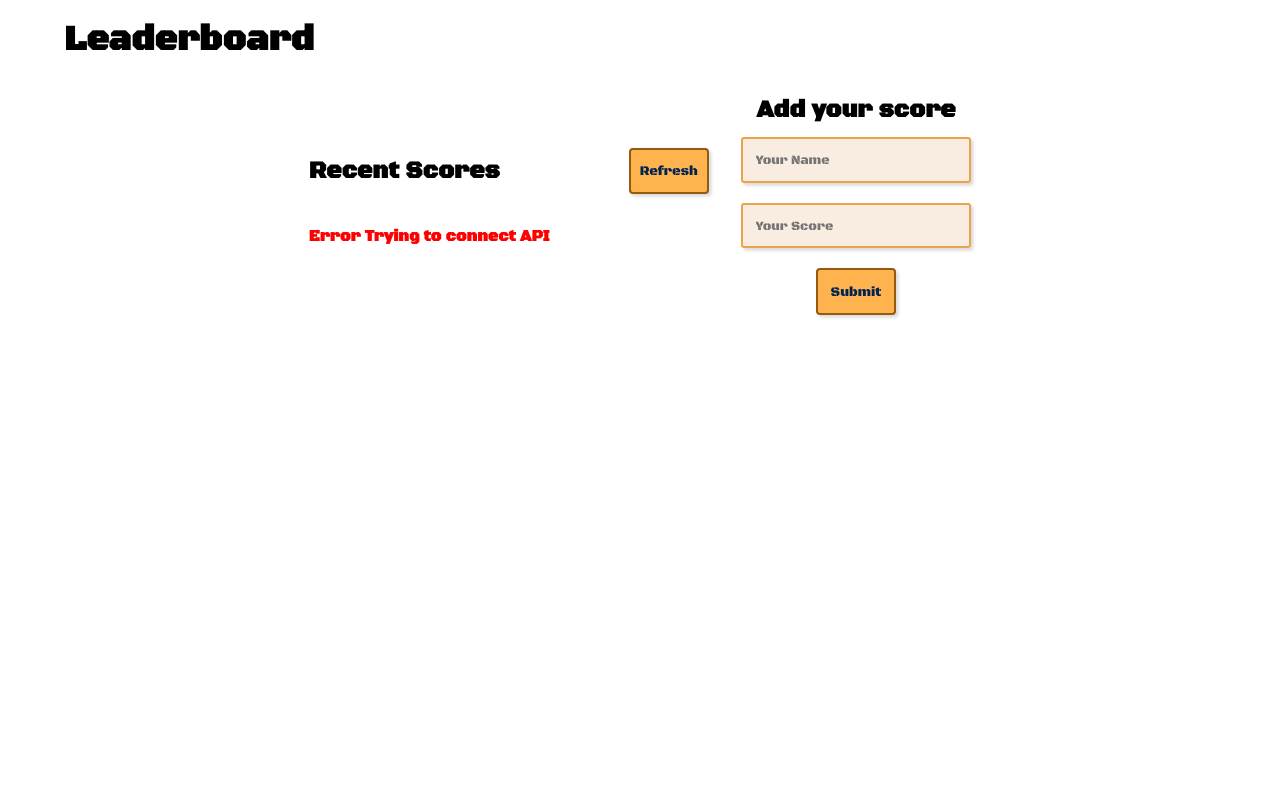
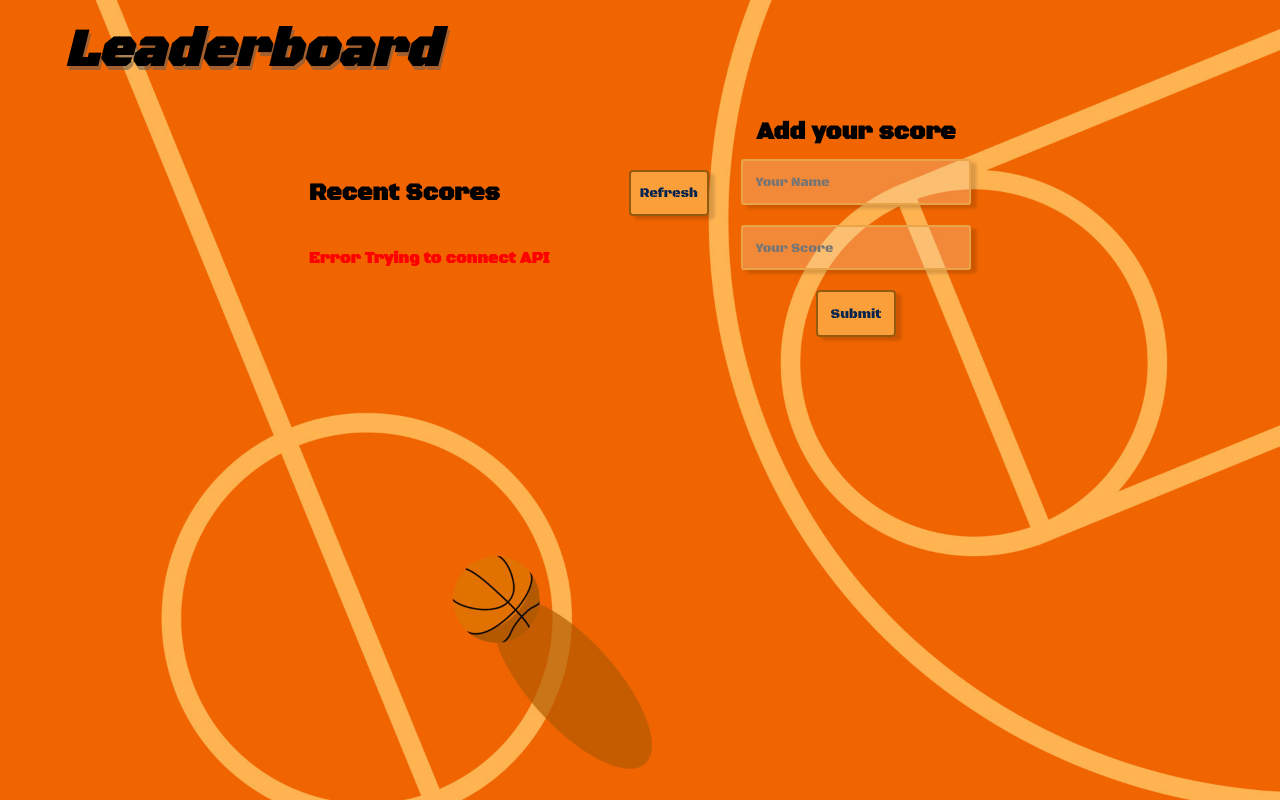
Before and after one commit to Luiscarlosvd/Leaderboard, a website built with webpack: page src/index.html in a window 1280 px wide. Built offline with nearby package versions, Linux system fonts and the light colour scheme; no server answers.

Commit message:
Add background

```diff
--- a/src/index.html
+++ b/src/index.html
@@ -6,6 +6,7 @@
     <title>Leaderboard</title>
 </head>
 <body>
+    <div class="background">
     <header>
         <h1>Leaderboard</h1>
     </header>
@@ -30,5 +31,6 @@
             </form>
         </section>
     </main>
+    </div>
 </body>
 </html>
--- a/src/index.js
+++ b/src/index.js
@@ -12,6 +12,7 @@ error.textContent = 'Error Trying to connect API';
 error.style.color = 'red';
 
 const errorContainer = document.querySelector('.error');
+
 
 const fetchScores = async () => {
   try {
--- a/src/style.css
+++ b/src/style.css
@@ -10,6 +10,15 @@
 
 body {
   font-family: 'Black Ops One', cursive;
+  background-image: url(./background-basket.jpg);
+  background-size: cover;
+  background-repeat: no-repeat;
+}
+
+h1 {
+  font-style: italic;
+  font-size: 3em;
+  text-shadow: 2px 3.5px #625c558a;
 }
 
 h2 {
@@ -37,11 +46,11 @@ main {
 }
 
 .box-shadow {
-  box-shadow: rgba(0, 0, 0, 0.15) 2.4px 2.4px 3.2px;
+  box-shadow: rgba(0, 0, 0, 0.15) 5.4px 3.4px 3.2px;
 }
 
 .button {
-  background-color: #ffb34f;
+  background-color: #ffb34fc0;
   height: 3.5em;
   width: 6em;
   font-family: 'Black Ops One', cursive;
@@ -102,7 +111,7 @@ form {
 form input {
   width: 18em;
   padding: 0.2em;
-  background-color: #e9cba456;
+  background-color: #f6dbb94d;
   border: 2px solid #e9a348;
   border-radius: 3px;
   padding: 1em;
```
Also changed, not shown: src/background-basket.jpg (added).
